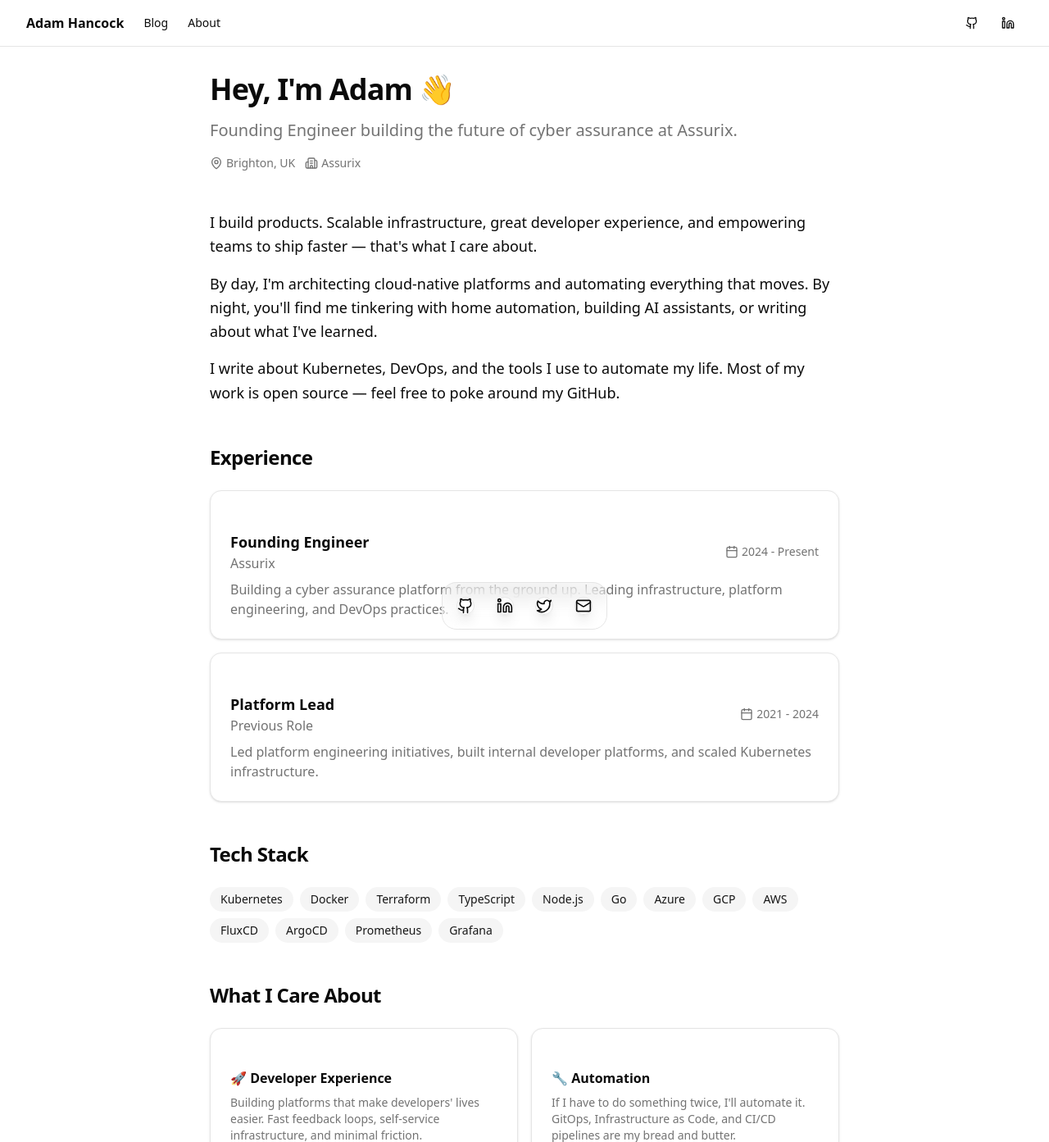
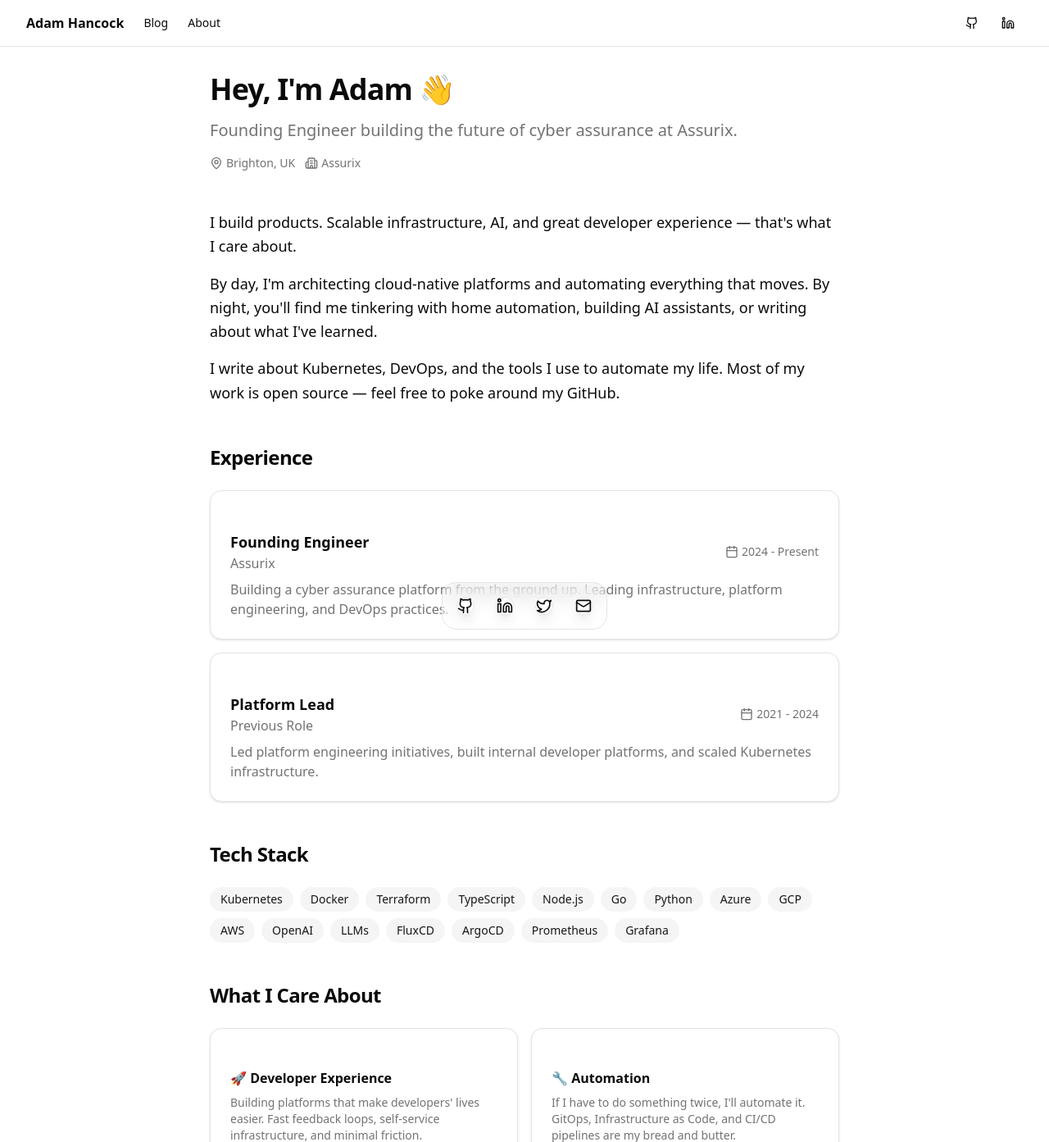
Before and after one commit to adamhancock/adamhancock-next, a Next.js app: page /about in a window 1280 px wide. Shown: the top 1393 px of the page at 82% size. Built offline with nearby package versions, Linux system fonts and the light colour scheme.

Commit message:
Add AI to bio and tech stack

```diff
--- a/src/app/about/page.tsx
+++ b/src/app/about/page.tsx
@@ -16,9 +16,12 @@
   { name: "TypeScript", category: "Languages" },
   { name: "Node.js", category: "Languages" },
   { name: "Go", category: "Languages" },
+  { name: "Python", category: "Languages" },
   { name: "Azure", category: "Cloud" },
   { name: "GCP", category: "Cloud" },
   { name: "AWS", category: "Cloud" },
+  { name: "OpenAI", category: "AI" },
+  { name: "LLMs", category: "AI" },
   { name: "FluxCD", category: "GitOps" },
   { name: "ArgoCD", category: "GitOps" },
   { name: "Prometheus", category: "Observability" },
@@ -67,8 +70,8 @@
       <BlurFade delay={0.2}>
         <div className="space-y-4 text-lg leading-relaxed">
           <p>
-            I build products. Scalable infrastructure, great developer experience,
-            and empowering teams to ship faster — that's what I care about.
+            I build products. Scalable infrastructure, AI, and great developer
+            experience — that's what I care about.
           </p>
           <p>
             By day, I'm architecting cloud-native platforms and automating everything
```
